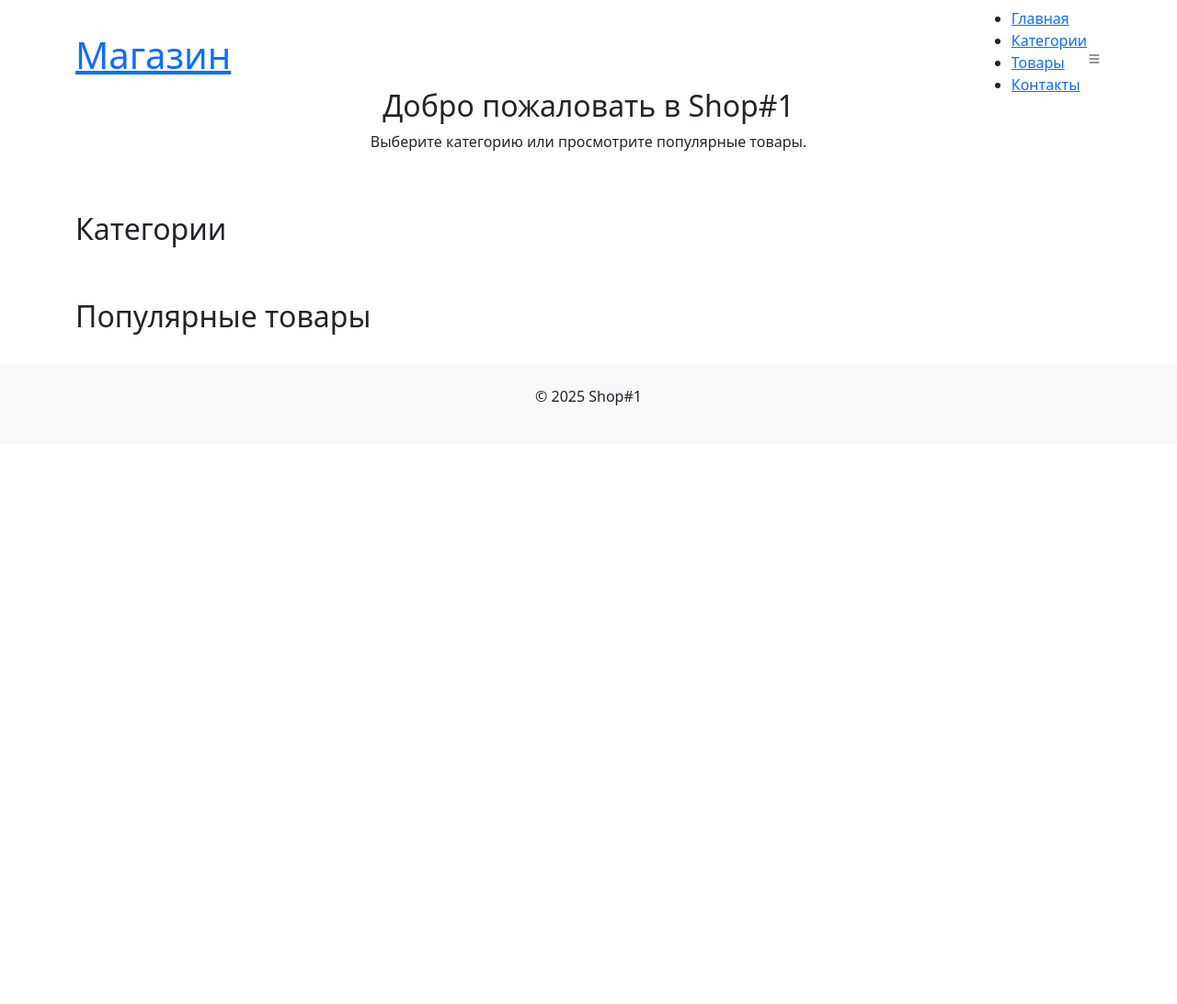
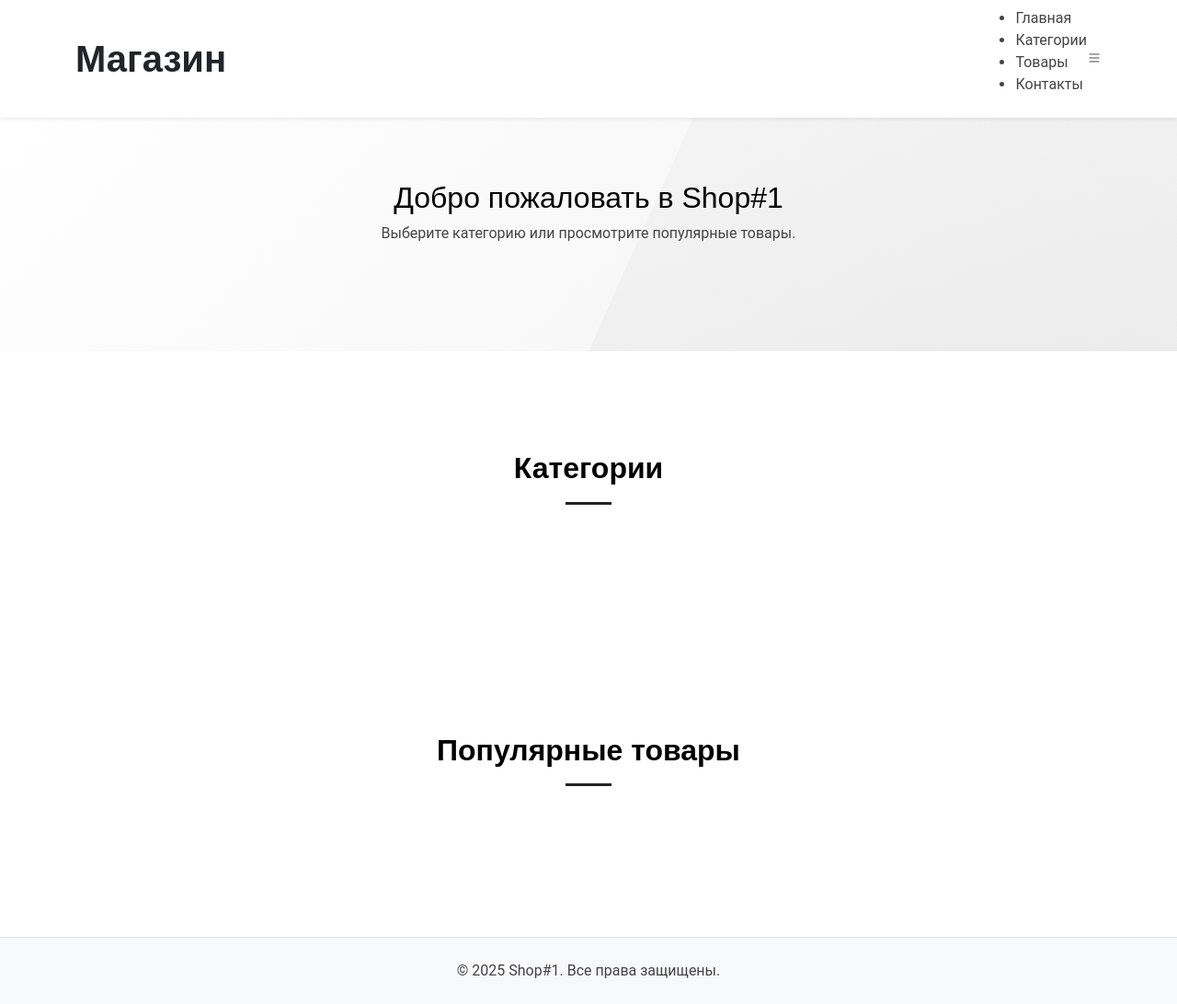
Before and after one commit to Nick8927/Shop-1, a Django app: page / in a window 1280 px wide. Shown: the whole page at 92% size. Before the commit the page ends 441 px from the top, so only its background shows below. Run offline with Django 5.2, Linux system fonts and the light colour scheme; data that the repository does not hold is empty; some libraries are stand-ins or nearby versions.

Commit message:
фикс base / путь к статике в файле настроек

```diff
--- a/apps/shop/templates/shop/base.html
+++ b/apps/shop/templates/shop/base.html
@@ -4,28 +4,39 @@
 <head>
     <meta charset="utf-8">
     <title>{% block title %}Shop#1{% endblock %}</title>
-  <meta content="width=device-width, initial-scale=1.0" name="viewport">
+    <meta name="viewport" content="width=device-width, initial-scale=1.0">
+    <meta name="description" content="Интернет-магазин детской одежды Shop#1">
+    <meta name="author" content="Shop#1">
 
+    <link rel="icon" href="{% static 'shop/assets/img/favicon.png' %}">
+    <link rel="apple-touch-icon" href="{% static 'shop/assets/img/apple-touch-icon.png' %}">
 
     <link href="{% static 'shop/assets/vendor/bootstrap/css/bootstrap.min.css' %}" rel="stylesheet">
     <link href="{% static 'shop/assets/vendor/bootstrap-icons/bootstrap-icons.css' %}" rel="stylesheet">
-  <link href="{% static 'shop/assets/vendor/fontawesome/css/all.min.css' %}" rel="stylesheet">
-  <link href="{% static 'shop/assets/css/style.css' %}" rel="stylesheet">
+    <link href="{% static 'shop/assets/vendor/aos/aos.css' %}" rel="stylesheet">
+    <link href="{% static 'shop/assets/vendor/glightbox/css/glightbox.min.css' %}" rel="stylesheet">
+    <link href="{% static 'shop/assets/vendor/swiper/swiper-bundle.min.css' %}" rel="stylesheet">
+
+    <link href="{% static 'shop/assets/css/main.css' %}" rel="stylesheet">
+
+    {% block extra_head %}{% endblock %}
 </head>
 
 <body>
 
-  <header id="header" class="fixed-top d-flex align-items-center">
+    <header id="header" class="fixed-top d-flex align-items-center bg-white shadow-sm">
         <div class="container d-flex justify-content-between align-items-center">
 
-      <h1 class="logo"><a href="{% url 'index' %}">Магазин</a></h1>
+            <h1 class="logo m-0">
+                <a href="{% url 'index' %}" class="text-decoration-none text-dark fw-bold">Магазин</a>
+            </h1>
 
             <nav id="navbar" class="navbar">
                 <ul>
-          <li><a href="{% url 'index' %}" class="active">Главная</a></li>
-          <li><a href="#categories">Категории</a></li>
-          <li><a href="#products">Товары</a></li>
-          <li><a href="#contact">Контакты</a></li>
+                    <li><a href="{% url 'index' %}" class="nav-link active">Главная</a></li>
+                    <li><a href="#categories" class="nav-link">Категории</a></li>
+                    <li><a href="#products" class="nav-link">Товары</a></li>
+                    <li><a href="#contact" class="nav-link">Контакты</a></li>
                 </ul>
                 <i class="bi bi-list mobile-nav-toggle"></i>
             </nav>
@@ -36,15 +47,21 @@
         {% block content %}{% endblock %}
     </main>
 
-  <footer id="footer" class="mt-5 py-4 bg-light text-center">
+    <footer id="footer" class="mt-5 py-4 bg-light text-center border-top">
         <div class="container">
-      <p>&copy; 2025 Shop#1</p>
+            <p class="mb-0">&copy; 2025 Shop#1. Все права защищены.</p>
         </div>
     </footer>
 
+    <script src="{% static 'shop/assets/vendor/bootstrap/js/bootstrap.bundle.min.js' %}"></script>
+    <script src="{% static 'shop/assets/vendor/aos/aos.js' %}"></script>
+    <script src="{% static 'shop/assets/vendor/glightbox/js/glightbox.min.js' %}"></script>
+    <script src="{% static 'shop/assets/vendor/swiper/swiper-bundle.min.js' %}"></script>
+    <script src="{% static 'shop/assets/vendor/purecounter/purecounter_vanilla.js' %}"></script>
 
-  <script src="{% static 'shop/assets/vendor/bootstrap/js/bootstrap.bundle.min.js' %}"></script>
+
     <script src="{% static 'shop/assets/js/main.js' %}"></script>
+
     {% block scripts %}{% endblock %}
 </body>
 </html>
--- a/config/settings.py
+++ b/config/settings.py
@@ -35,7 +35,7 @@
 TEMPLATES = [
     {
         'BACKEND': 'django.template.backends.django.DjangoTemplates',
-        'DIRS': [BASE_DIR / 'shop' / 'templates'],
+        'DIRS': [BASE_DIR / 'apps' / 'shop' / 'templates'],
         'APP_DIRS': True,
         'OPTIONS': {
             'context_processors': [
```
Also changed, not shown: apps/shop/static/shop/starter-page.html (+1 -7 lines). Lines whose indentation alone changed are shown as unchanged.
